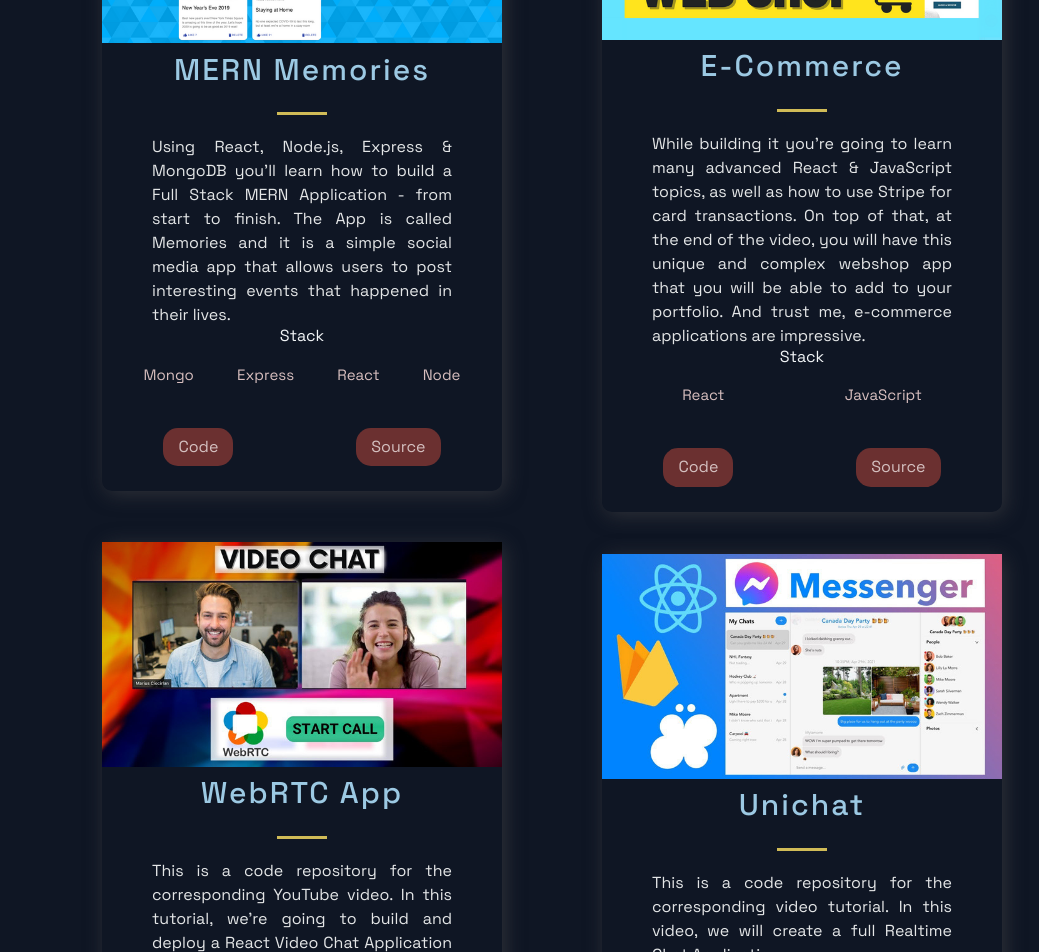
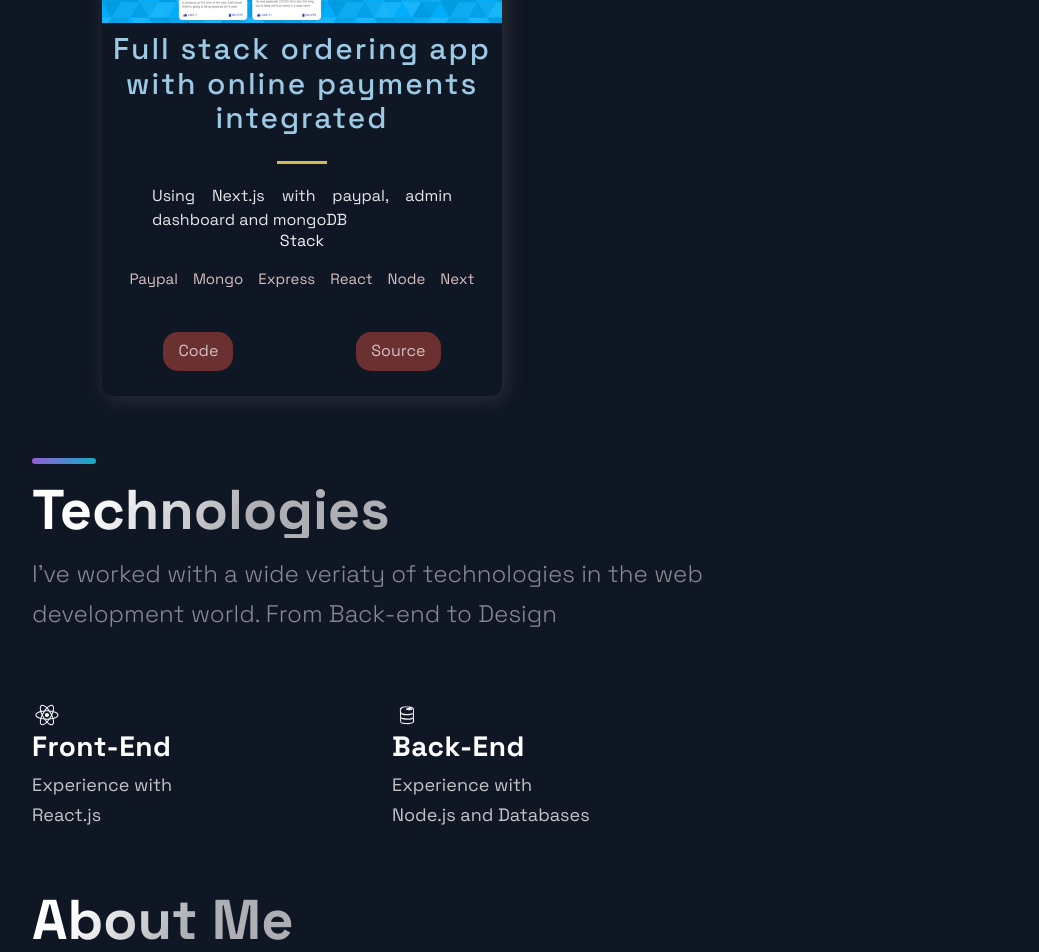
Before and after one commit to CheMetalHead/portfolio, a Next.js app: page / in a window 1280 px wide. Shown: the part 1020-1972 px from the top of the page, without its empty margins (88-1127 px from the left). Built offline with nearby package versions, Linux system fonts and the light colour scheme.

Commit message:
added restaurant project

```diff
--- a/src/constants/constants.js
+++ b/src/constants/constants.js
@@ -1,44 +1,16 @@
 export const projects = [
   {
-    title: 'MERN Memories',
-    description: "Using React, Node.js, Express & MongoDB you'll learn how to build a Full Stack MERN Application - from start to finish. The App is called Memories and it is a simple social media app that allows users to post interesting events that happened in their lives.",
+    title: 'Full stack ordering app with online payments integrated',
+    description: "Using Next.js with paypal, admin dashboard and mongoDB",
       image: '/images/1.png',
-      tags: ['Mongo', 'Express', 'React', 'Node'],
-    source: 'https://google.com',
-    visit: 'https://google.com',
+      tags: ['Paypal','Mongo', 'Express', 'React', 'Node', 'Next'],
+    source: 'https://github.com/CheMetalHead/restaurant-demo',
+    visit: 'https://restaurant-demo.vercel.app/',
     id: 0,
-  },
-  {
-    title: 'E-Commerce',
-    description:"While building it you're going to learn many advanced React & JavaScript topics, as well as how to use Stripe for card transactions. On top of that, at the end of the video, you will have this unique and complex webshop app that you will be able to add to your portfolio. And trust me, e-commerce applications are impressive.",
-    image: '/images/2.png',
-    tags: ['React', 'JavaScript'],
-    source: 'https://google.com',
-    visit: 'https://google.com',
-    id: 1,
-  },
-  {
-    title: 'WebRTC App',
-    description: "This is a code repository for the corresponding YouTube video. In this tutorial, we're going to build and deploy a React Video Chat Application using WebRTC.",
-      image: '/images/3.jpg',
-      tags: ['React', 'WebRTC'],
-    source: 'https://google.com',
-    visit: 'https://google.com',
-    id: 2,
-  },
-  {
-    title: 'Unichat',
-    description: "This is a code repository for the corresponding video tutorial. In this video, we will create a full Realtime Chat Application",
-    image: '/images/4.jpg',
-    tags: ['React', 'ChatEngine', 'Firebase'],
-    source: 'https://google.com',
-    visit: 'https://google.com',
-    id: 3,
   },
 ];
 
 export const TimeLineData = [
   { year: 2019, text: 'Started my journey', },
-  { year: 2020, text: 'Did my internship', },
-  { year: 2021, text: 'Shared my first app with the world!', },
+  { year: 2022, text: 'Won 3rd place at the Conteh 2022 hackaton', },
 ];
```
Also changed, not shown: public/images/pizzaLandingPage.jpg (added).
